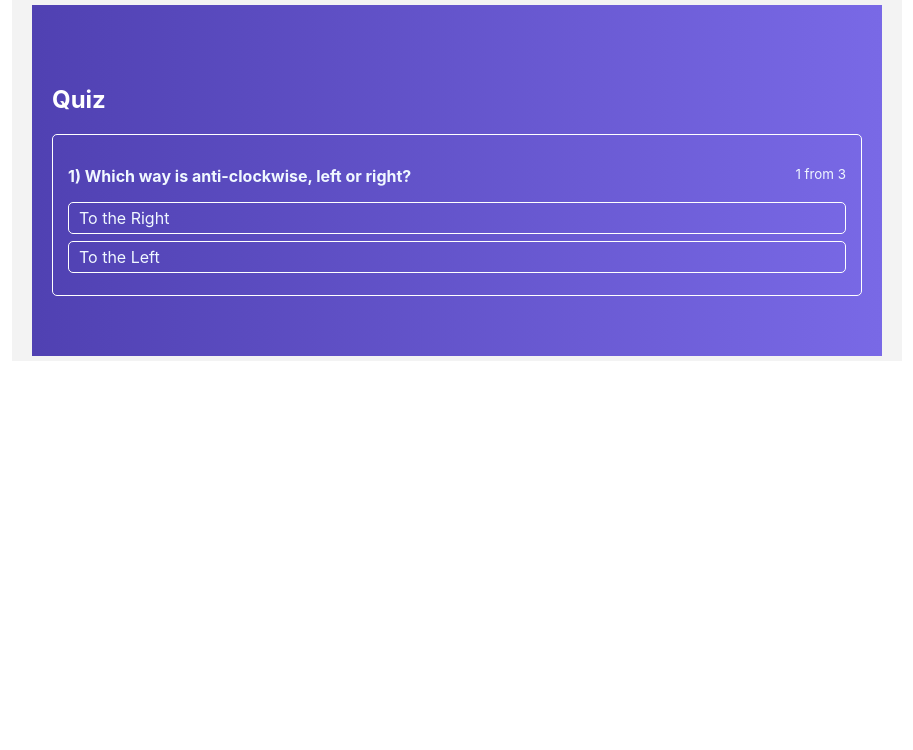
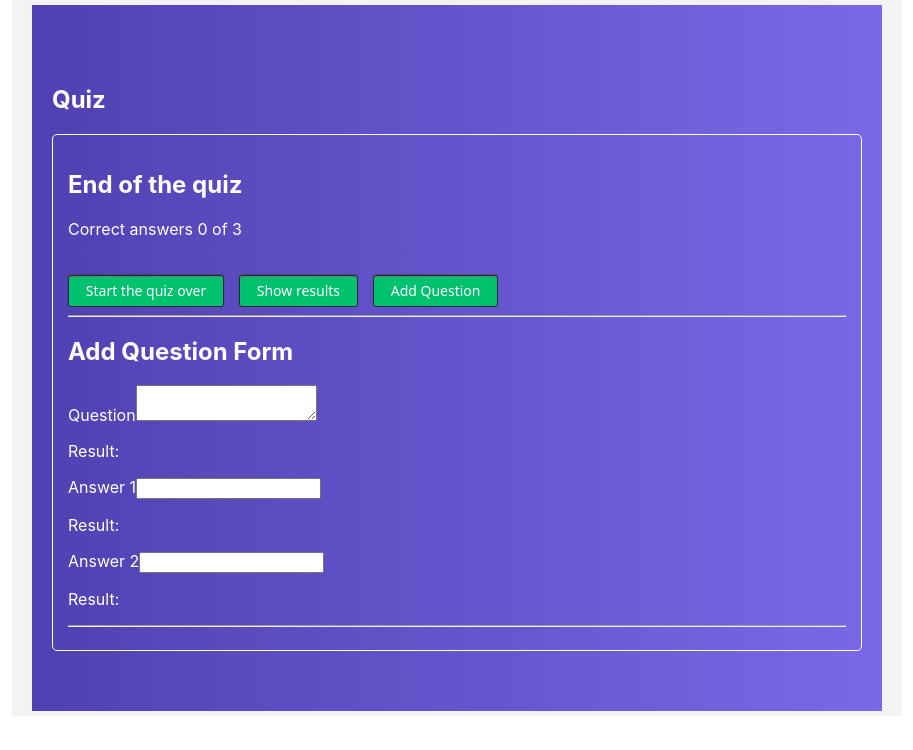
Before and after one commit to Raz-Dva/React-practic, a React (Create React App) app: page / in a window 1280 px wide. Shown: the top 750 px of the page, without its empty margins (183-1096 px from the left). Built offline with nearby package versions, Linux system fonts and the light colour scheme.

Commit message:
add form question

```diff
--- a/src/components/AddQuestionForm/AddQuestionForm.js
+++ b/src/components/AddQuestionForm/AddQuestionForm.js
@@ -1,59 +1,68 @@
 import React from 'react';
+import CreateFormControls from './CreateFormControls/CreateFormControls';
+import Input from './Input/Input';
+import TextArea from './TextArea/TextArea';
 
 class AddQuestionForm extends React.Component {
     state = {
-        inputControls: {
-
-            textarea: {
-                value: '',
-                label: '',
-                errMessage: 'The field must not be empty',
-                valid: false,
-                touched: false,
-                validation: null,
-                validation: {
-                    required: true,
-                    maxlength: 70,
-                    minLength: 5
-
-                }
-            },
-            input: {
-                value: '',
-                label: '',
-                errMessage: 'The field must not be empty',
-                valid: false,
-                touched: false,
-                validation: null,
-                validation: {
-                    required: true,
-                    maxlength: 30
-
-                }
-            }
-        }
+        formControls: CreateFormControls()
+    }
+    validateControl=(value, validation)=>{
+        if(!validation)return true
 
     }
-    createInputs = () => {
 
-        Object.keys({ ...this.state.field, ...this.state.textarea }).map((attr, index) => {
+    changeInputHandler = (value, item) => {
+        const formControls = { ...this.state.formControls }
+        const control = { ...formControls[item] }
+        control.value = value
+        control.touched = true
+        control.valid=this.validateControl(control.value, control.validation)
+        formControls[item] = control
+        this.setState({
+            formControls
+        })
+        // console.log(this.state.formControls[item].value)
+    }
+    CreateFormItems = () => {
+        return Object.keys(this.state.formControls).map((item, index) => {
+            const control = this.state.formControls[item]
+            return (
+                <div key={index}>
+                    {item === 'textareaControl' ?
+                        <TextArea
+                            label={control.label}
+                            id={item + index}
+                            type={control.type}
+                            value={control.value}
+                            errMessage={control.errMessage}
+                            shouldValidate={!!control.validation}
+                            valid={control.valid}
+                            onChange={event => this.changeInputHandler(event.target.value, item)}
+                            result={this.state.formControls[item].value}
+                        />
+                        :
+                        <Input
+                            label={control.label}
+                            id={item + index}
+                            type={control.type}
+                            value={control.value}
+                            errMessage={control.errMessage}
+                            shouldValidate={!!control.validation}
+                            valid={control.valid}
+                            onChange={event => this.changeInputHandler(event.target.value, item)}
+                            result={this.state.formControls[item].value}
+                        />
+                    }</div>
+            )
 
         })
-
-    }
-    createTextarea = () => {
-
     }
     render() {
         return (
             <form>
                 <h2>Add Question Form</h2>
-                <div className='classes.Form_group'>
-                    {this.createTextarea()}
-                </div>
-                <div className='classes.Form_group'>
-                    {this.createInputs()}
-                </div>
+                {this.CreateFormItems()}
             </form>
         )
     }
--- /dev/null
+++ b/src/components/AddQuestionForm/CreateFormControls/CreateFormControls.js
@@ -0,0 +1,42 @@
+const createFormItems= {
+    textareaControls: {
+        validation: {
+            required: true,
+            maxlength: 70,
+            minLength: 5
+        }
+    },
+    inputControls: {
+        validation: {
+            required: true,
+            maxlength: 30
+        }
+    },
+    defaultControls: {
+        value: '',
+        errMessage: 'The field must not be empty',
+        valid: false,
+        touched: false,
+    }
+};
+ const CreateFormControls = () => {
+    const formControls = {
+        textareaControl:{
+            ...createFormItems.defaultControls,
+            ...createFormItems.textareaControls,
+            label:'Question'
+        },
+        inputControl1:{
+            ...createFormItems.defaultControls,
+            ...createFormItems.inputControls,
+            label:'Answer 1'
+        },
+        inputControl2:{
+            ...createFormItems.defaultControls,
+            ...createFormItems.inputControls,
+            label:'Answer 2'
+        }
+    };
+    return formControls
+};
+ export default  CreateFormControls
--- /dev/null
+++ b/src/components/AddQuestionForm/Input/Input.js
@@ -0,0 +1,16 @@
+const Input = (props) => {
+    return (
+            <label>
+                {props.label}
+            <input
+             type={props.type}
+             id={props.id}
+             value={props.value}
+             onChange={props.onChange}
+              />
+              <p>Result: {props.result}</p>
+              {/* <p>{props.}</p> */}
+            </label>
+    )
+}
+export default Input
--- /dev/null
+++ b/src/components/AddQuestionForm/TextArea/TextArea.js
@@ -0,0 +1,15 @@
+const TextArea = (props) => {
+    return (
+        <label>
+            {props.label}
+            <textarea
+                type={props.type}
+                id={props.id}
+                value={props.value}
+                onChange={props.onChange}
+            />
+            <p>Result: {props.result}</p>
+        </label>
+    )
+}
+export default TextArea
--- a/src/components/FinishedQuiz/FinishedQuiz.js
+++ b/src/components/FinishedQuiz/FinishedQuiz.js
@@ -5,7 +5,6 @@ import AddQuestionForm from '../AddQuestionForm/AddQuestionForm'
 
 
 const FinishedQuiz = (props) => {
-    console.log(props.showAddQuestionForm)
     return (
         <div>
             <h2>End of the quiz</h2>
@@ -27,7 +26,11 @@ const FinishedQuiz = (props) => {
                 onClick={props.addQuestionFormHandler}>
                 Add Question</button>
             <hr />
-            {props.showAddQuestionForm ? <AddQuestionForm /> : null}
+            {props.showAddQuestionForm ?
+            <AddQuestionForm
+            // showAddQuestionForm={props.showAddQuestionForm}
+             />
+             : null}
             <hr />
             {
                 props.showResultsQuiz ?
--- a/src/containers/Quiz/Quiz.js
+++ b/src/containers/Quiz/Quiz.js
@@ -6,7 +6,7 @@ import FinishedQuiz from '../../components/FinishedQuiz/FinishedQuiz';
 class Quiz extends React.Component {
     state = {
         countCorrectAnswers: 0,
-        finished: false,
+        finished: true,
         showResultsQuiz: false,
         showAddQuestionForm:true,
         activeQuestion: 0,
```
